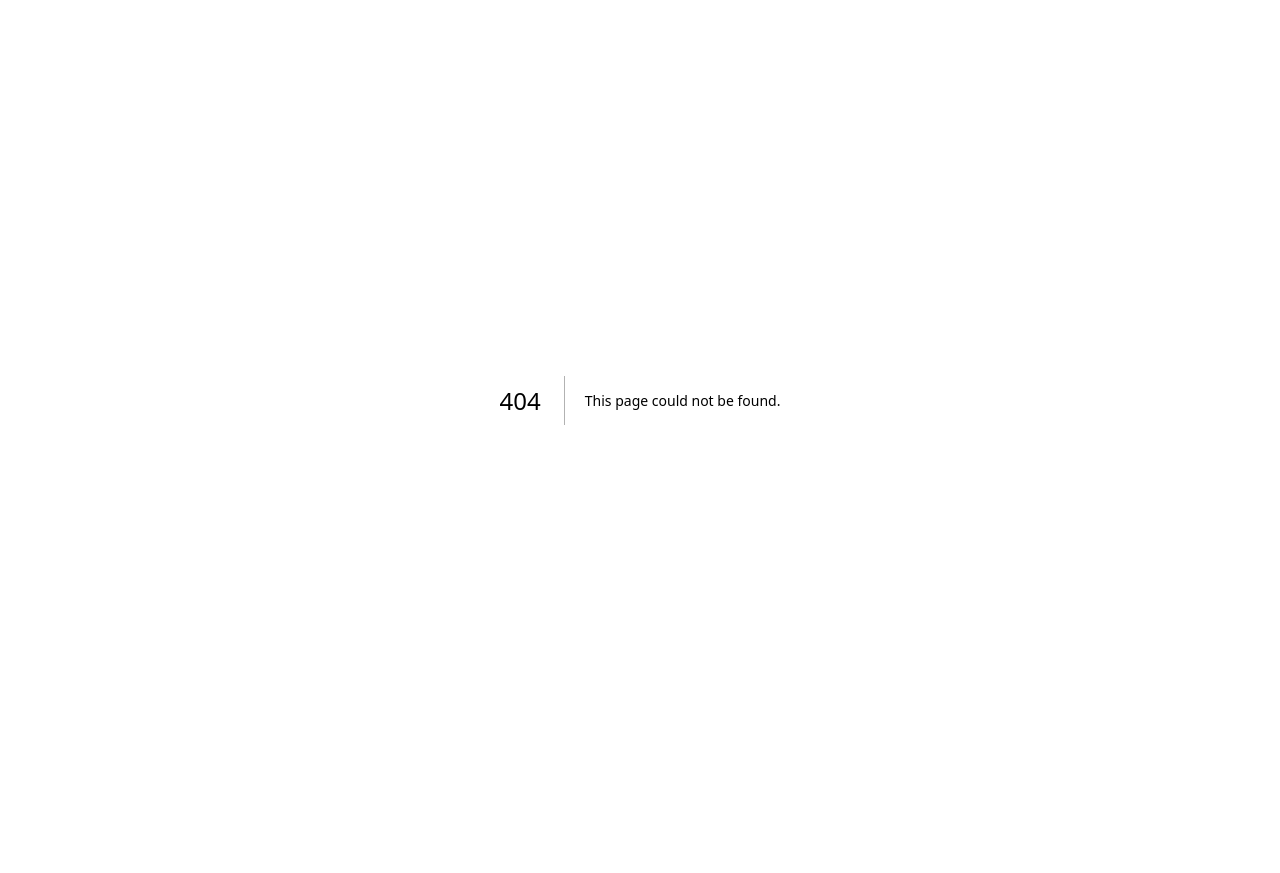
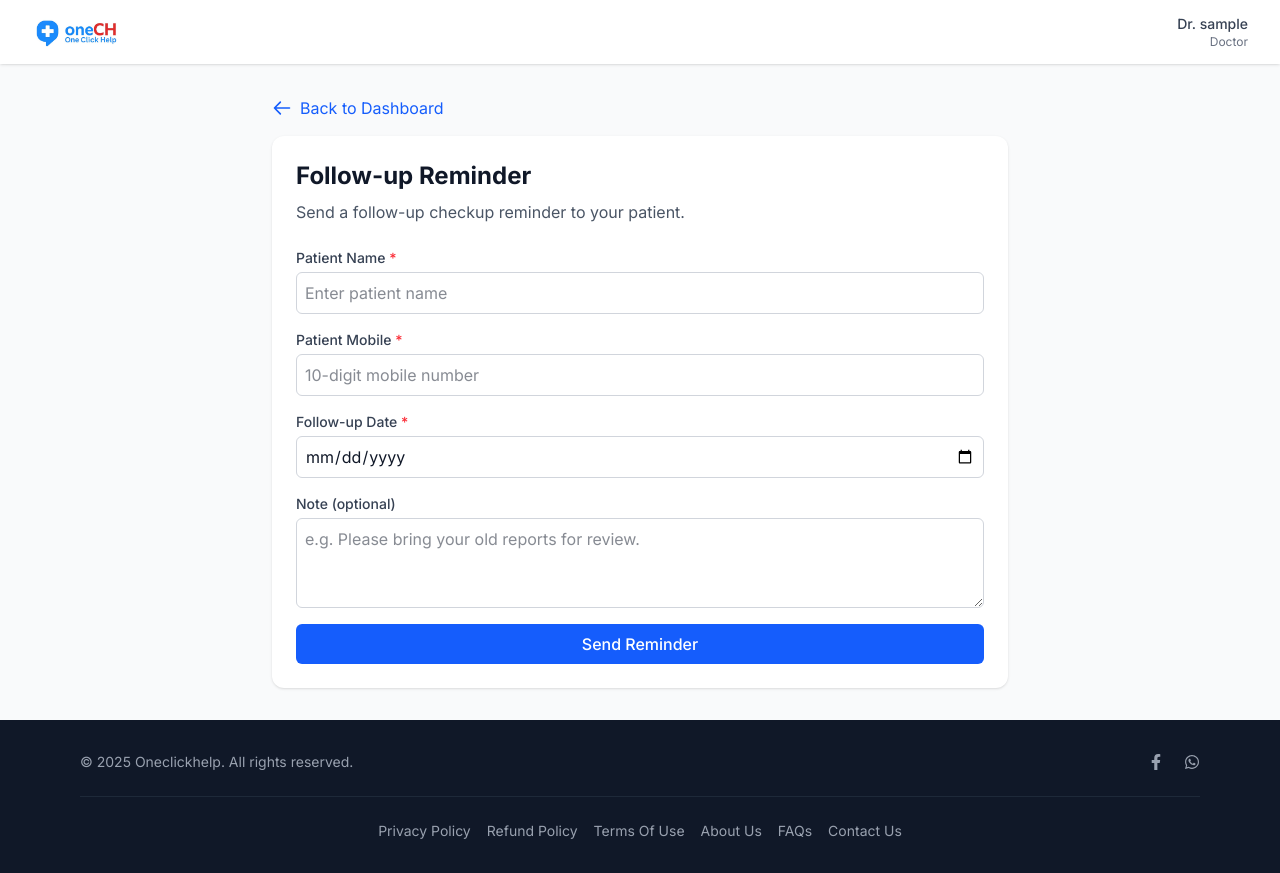
Before and after one commit to harishankar91/oneclickhelp-ui, a Next.js app: page /doctor/reminder/1 in a window 1280 px wide. Before the commit this address had no page. Before the commit the page ends 800 px from the top, so only its background shows below. Built offline with nearby package versions, Linux system fonts and the light colour scheme; no server answers; sample sign-in values are in the browser's storage.

Commit message:
reminder page created

```diff
--- a/src/app/doctor/dashboard/page.js
+++ b/src/app/doctor/dashboard/page.js
@@ -813,7 +813,7 @@ export default function Dashboard() {
                           </button>
 
                           <button
-                            onClick={() => router.push(`/doctor/upload-photo/${doctorData?.doctorId}`)}
+                            onClick={() => router.push(`/doctor/reminder/${doctorData?.doctorId}`)}
                             className="block px-4 py-2 text-sm text-gray-700 hover:bg-gray-100 w-full text-left"
                           >
                             <span className="flex cursor-pointer items-center">
--- /dev/null
+++ b/src/app/doctor/reminder/[id]/page.js
@@ -0,0 +1,223 @@
+"use client";
+import { useState, useEffect } from "react";
+import { useRouter } from "next/navigation";
+import Link from "next/link";
+import Footer from "@/components/footer/footer";
+
+export default function ReminderPage() {
+  const [doctorData, setDoctorData] = useState(null);
+  const [loading, setLoading] = useState(true);
+  const [sending, setSending] = useState(false);
+  const [message, setMessage] = useState({ type: "", text: "" });
+
+  const [patientName, setPatientName] = useState("");
+  const [patientMobile, setPatientMobile] = useState("");
+  const [followupDate, setFollowupDate] = useState("");
+  const [note, setNote] = useState("");
+
+  const router = useRouter();
+  const userId = typeof window !== "undefined" ? sessionStorage.getItem("userId") : null;
+  const userName = typeof window !== "undefined" ? sessionStorage.getItem("userName") : null;
+
+  useEffect(() => {
+    if (!userId) {
+      router.push("/login");
+      return;
+    }
+    fetchDoctorData();
+  }, [userId, router]);
+
+  const fetchDoctorData = async () => {
+    try {
+      const response = await fetch(`${process.env.NEXT_PUBLIC_API_URL}api/getDoctorsByUserId?userId=${userId}`);
+      const data = await response.json();
+      setDoctorData(data);
+      setLoading(false);
+    } catch (error) {
+      console.error("Error fetching doctor data:", error);
+      setLoading(false);
+    }
+  };
+
+  const handleSendReminder = async () => {
+    if (!patientName || !patientMobile || !followupDate) {
+      setMessage({ type: "error", text: "Please fill all required fields." });
+      return;
+    }
+
+    setSending(true);
+    setMessage({ type: "", text: "" });
+
+    try {
+      const payload = {
+        doctorId: doctorData?.doctorId,
+        patientName,
+        patientMobile,
+        followupDate,
+        note,
+      };
+
+      const response = await fetch(`${process.env.NEXT_PUBLIC_API_URL}api/sendFollowupReminder`, {
+        method: "POST",
+        headers: { "Content-Type": "application/json" },
+        body: JSON.stringify(payload),
+      });
+
+      if (response.ok) {
+        setMessage({ type: "success", text: "Reminder sent successfully!" });
+        setPatientName("");
+        setPatientMobile("");
+        setFollowupDate("");
+        setNote("");
+      } else {
+        setMessage({ type: "error", text: "Failed to send reminder. Please try again." });
+      }
+    } catch (error) {
+      console.error("Error sending reminder:", error);
+      setMessage({ type: "error", text: "Error sending reminder. Please try again." });
+    } finally {
+      setSending(false);
+    }
+  };
+
+  if (loading) {
+    return (
+      <div className="min-h-screen flex items-center justify-center bg-gray-50">
+        <div className="animate-spin rounded-full h-12 w-12 border-t-2 border-b-2 border-blue-500"></div>
+      </div>
+    );
+  }
+
+  return (
+    <div className="min-h-screen flex flex-col bg-gray-50">
+      {/* Header */}
+      <header className="bg-white shadow-sm sticky top-0 z-10">
+        <div className="max-w-7xl mx-auto px-4 sm:px-6 lg:px-8 flex justify-between items-center h-16">
+          <Link href="/" className="flex items-center">
+            <img src="/logo.png" alt="Logo" className="h-8 w-auto" />
+          </Link>
+          <div className="text-right">
+            <p className="text-sm font-medium text-gray-700">Dr. {userName}</p>
+            <p className="text-xs text-gray-500">
+              {doctorData?.doctorProfDetails?.specialization || "Doctor"}
+            </p>
+          </div>
+        </div>
+      </header>
+
+      {/* Main */}
+      <main className="flex-grow">
+        <div className="max-w-3xl mx-auto px-4 py-8">
+          <Link
+            href="/doctor/dashboard"
+            className="text-blue-600 hover:text-blue-800 flex items-center mb-4"
+          >
+            <svg
+              className="w-5 h-5 mr-2"
+              fill="none"
+              stroke="currentColor"
+              viewBox="0 0 24 24"
+            >
+              <path
+                strokeLinecap="round"
+                strokeLinejoin="round"
+                strokeWidth="2"
+                d="M10 19l-7-7m0 0l7-7m-7 7h18"
+              ></path>
+            </svg>
+            Back to Dashboard
+          </Link>
+
+          <div className="bg-white p-6 rounded-xl shadow-sm">
+            <h1 className="text-2xl font-bold text-gray-900 mb-2">
+              Follow-up Reminder
+            </h1>
+            <p className="text-gray-600 mb-6">
+              Send a follow-up checkup reminder to your patient.
+            </p>
+
+            <div className="space-y-4">
+              <div>
+                <label className="block text-sm font-medium text-gray-700">
+                  Patient Name <span className="text-red-500">*</span>
+                </label>
+                <input
+                  type="text"
+                  value={patientName}
+                  onChange={(e) => setPatientName(e.target.value)}
+                  className="mt-1 block w-full border border-gray-300 rounded-md p-2 focus:ring-blue-500 focus:border-blue-500"
+                  placeholder="Enter patient name"
+                />
+              </div>
+
+              <div>
+                <label className="block text-sm font-medium text-gray-700">
+                  Patient Mobile <span className="text-red-500">*</span>
+                </label>
+                <input
+                  type="tel"
+                  value={patientMobile}
+                  onChange={(e) => setPatientMobile(e.target.value)}
+                  maxLength={10}
+                  className="mt-1 block w-full border border-gray-300 rounded-md p-2 focus:ring-blue-500 focus:border-blue-500"
+                  placeholder="10-digit mobile number"
+                />
+              </div>
+
+              <div>
+                <label className="block text-sm font-medium text-gray-700">
+                  Follow-up Date <span className="text-red-500">*</span>
+                </label>
+                <input
+                  type="date"
+                  value={followupDate}
+                  onChange={(e) => setFollowupDate(e.target.value)}
+                  className="mt-1 block w-full border border-gray-300 rounded-md p-2 focus:ring-blue-500 focus:border-blue-500"
+                />
+              </div>
+
+              <div>
+                <label className="block text-sm font-medium text-gray-700">
+                  Note (optional)
+                </label>
+                <textarea
+                  value={note}
+                  onChange={(e) => setNote(e.target.value)}
+                  rows={3}
+                  className="mt-1 block w-full border border-gray-300 rounded-md p-2 focus:ring-blue-500 focus:border-blue-500"
+                  placeholder="e.g. Please bring your old reports for review."
+                />
+              </div>
+
+              <button
+                onClick={handleSendReminder}
+                disabled={sending}
+                className={`w-full py-2 px-4 rounded-md text-white font-medium flex items-center justify-center ${
+                  sending
+                    ? "bg-gray-400 cursor-not-allowed"
+                    : "bg-blue-600 hover:bg-blue-700"
+                }`}
+              >
+                {sending ? "Sending..." : "Send Reminder"}
+              </button>
+
+              {message.text && (
+                <div
+                  className={`mt-4 p-3 rounded-md text-center ${
+                    message.type === "error"
+                      ? "bg-red-100 text-red-700"
+                      : "bg-green-100 text-green-700"
+                  }`}
+                >
+                  {message.text}
+                </div>
+              )}
+            </div>
+          </div>
+        </div>
+      </main>
+
+      <Footer />
+    </div>
+  );
+}
```
